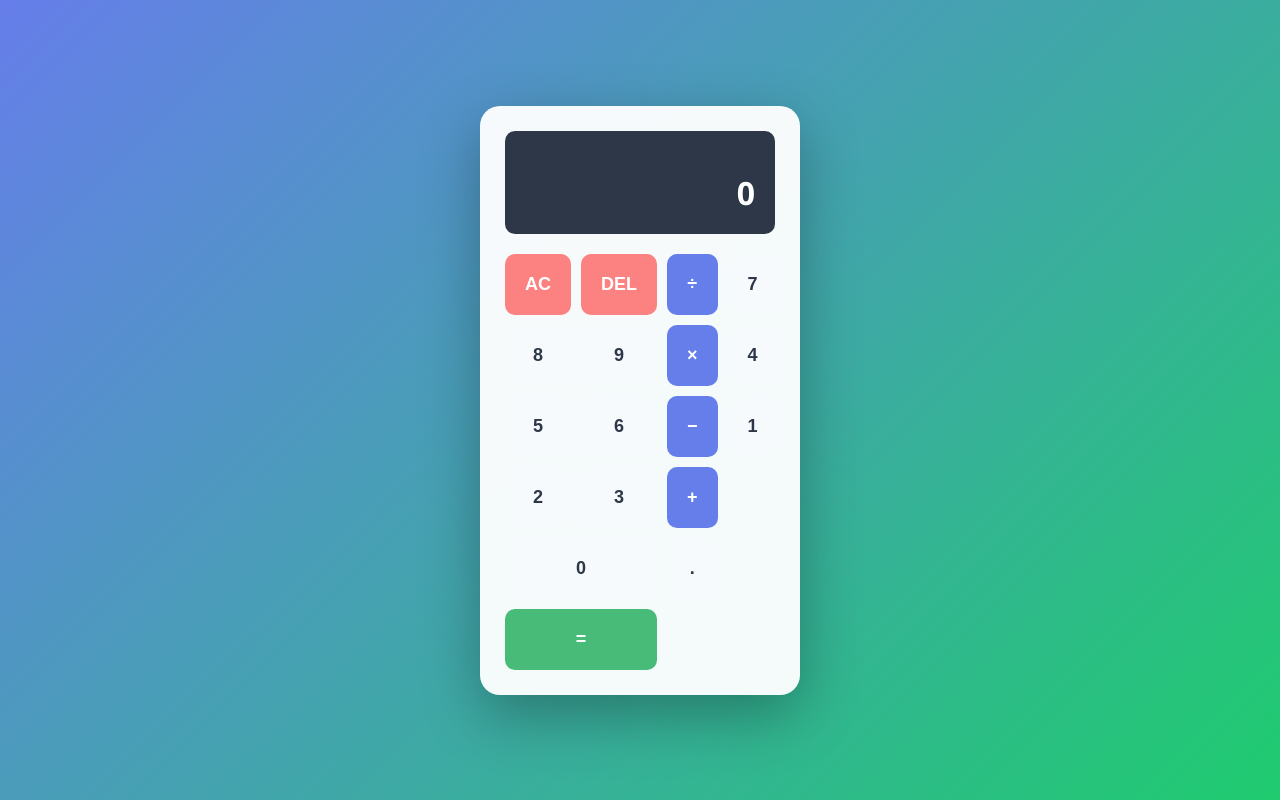
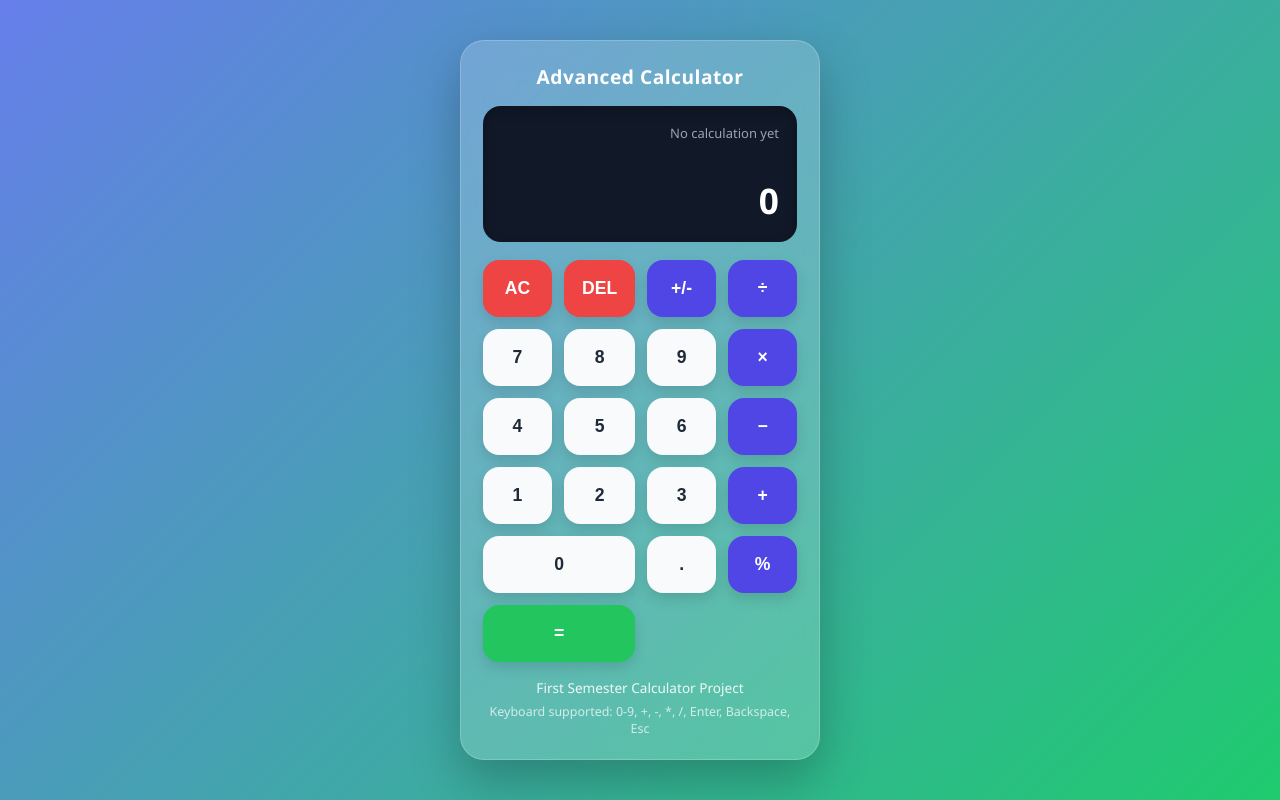
Before and after one commit to Ankit3773/calculator-1st-sem1, a plain HTML site: page index.html in a window 1280 px wide. Drawn offline with Linux system fonts and the light colour scheme.

Commit message:
Update index.html

```diff
--- a/index.html
+++ b/index.html
@@ -1,9 +1,9 @@
 <!DOCTYPE html>
 <html lang="en">
 <head>
-    <meta charset="UTF-8">
-    <meta name="viewport" content="width=device-width, initial-scale=1.0">
-    <title>Calculator</title>
+  <meta charset="UTF-8" />
+  <meta name="viewport" content="width=device-width, initial-scale=1.0" />
+  <title>Advanced Calculator Project</title>
   <style>
     * {
       margin: 0;
@@ -11,191 +11,306 @@
       box-sizing: border-box;
     }
 
+    :root {
+      --bg1: #667eea;
+      --bg2: #1fcb6f;
+      --card: rgba(255, 255, 255, 0.12);
+      --glass: rgba(255, 255, 255, 0.18);
+      --display-bg: #111827;
+      --text-light: #e5e7eb;
+      --text-dark: #1f2937;
+      --number-btn: #f8fafc;
+      --operator-btn: #4f46e5;
+      --operator-hover: #4338ca;
+      --clear-btn: #ef4444;
+      --clear-hover: #dc2626;
+      --equal-btn: #22c55e;
+      --equal-hover: #16a34a;
+      --shadow: 0 20px 50px rgba(0, 0, 0, 0.25);
+    }
+
     body {
-            font-family: 'Segoe UI', Tahoma, Geneva, Verdana, sans-serif;
+      font-family: "Segoe UI", Tahoma, Geneva, Verdana, sans-serif;
+      min-height: 100vh;
       display: flex;
       justify-content: center;
       align-items: center;
-            min-height: 100vh;
-            background: linear-gradient(135deg, #667eea 0%, #1fcb6f 100%);
+      background: linear-gradient(135deg, var(--bg1), var(--bg2));
+      padding: 20px;
     }
 
     .calculator {
-            background: rgba(255, 255, 255, 0.95);
-            padding: 25px;
-            border-radius: 20px;
-            box-shadow: 0 20px 60px rgba(0, 0, 0, 0.3);
-            width: 320px;
+      width: 360px;
+      background: var(--glass);
+      backdrop-filter: blur(16px);
+      border: 1px solid rgba(255, 255, 255, 0.2);
+      border-radius: 24px;
+      box-shadow: var(--shadow);
+      padding: 22px;
+    }
+
+    .title {
+      text-align: center;
+      color: white;
+      margin-bottom: 16px;
+      font-size: 1.2rem;
+      font-weight: 700;
+      letter-spacing: 0.5px;
     }
 
     .display {
-            background: #2d3748;
-            color: #fff;
-            padding: 20px;
-            border-radius: 10px;
-            margin-bottom: 20px;
-            text-align: right;
-            min-height: 80px;
+      background: var(--display-bg);
+      border-radius: 18px;
+      padding: 18px;
+      margin-bottom: 18px;
+      min-height: 110px;
       display: flex;
       flex-direction: column;
       justify-content: space-between;
+      overflow: hidden;
+      box-shadow: inset 0 4px 12px rgba(0, 0, 0, 0.25);
+    }
+
+    .history {
+      font-size: 13px;
+      color: #9ca3af;
+      text-align: right;
+      min-height: 18px;
+      word-wrap: break-word;
     }
 
     .previous {
-            font-size: 14px;
-            color: #a0aec0;
-            min-height: 20px;
+      font-size: 15px;
+      color: #cbd5e1;
+      text-align: right;
+      min-height: 22px;
+      margin-top: 4px;
     }
 
     .current {
-            font-size: 32px;
-            font-weight: bold;
-            word-wrap: break-word;
+      font-size: 2.2rem;
+      color: white;
+      font-weight: 700;
+      text-align: right;
       word-break: break-all;
+      margin-top: 8px;
     }
 
     .buttons {
       display: grid;
       grid-template-columns: repeat(4, 1fr);
-            gap: 10px;
+      gap: 12px;
     }
 
     button {
-            padding: 20px;
-            font-size: 18px;
-            font-weight: 600;
       border: none;
-            border-radius: 10px;
+      border-radius: 16px;
+      padding: 18px;
+      font-size: 1.1rem;
+      font-weight: 700;
       cursor: pointer;
-            transition: all 0.2s;
-            background: #f7fafc;
-            color: #2d3748;
+      transition: all 0.18s ease;
+      box-shadow: 0 6px 14px rgba(0, 0, 0, 0.12);
     }
 
     button:hover {
       transform: translateY(-2px);
-            box-shadow: 0 4px 12px rgba(0, 0, 0, 0.15);
     }
 
     button:active {
-            transform: translateY(0);
+      transform: scale(0.97);
+    }
+
+    .number {
+      background: var(--number-btn);
+      color: var(--text-dark);
     }
 
     .operator {
-            background: #667eea;
+      background: var(--operator-btn);
       color: white;
     }
 
     .operator:hover {
-            background: #5a67d8;
+      background: var(--operator-hover);
     }
 
     .clear {
-            background: #fc8181;
+      background: var(--clear-btn);
       color: white;
     }
 
     .clear:hover {
-            background: #f56565;
+      background: var(--clear-hover);
     }
 
-        .equals {
-            background: #48bb78;
+    .equal {
+      background: var(--equal-btn);
       color: white;
       grid-column: span 2;
     }
 
-        .equals:hover {
-            background: #38a169;
+    .equal:hover {
+      background: var(--equal-hover);
     }
 
     .zero {
       grid-column: span 2;
     }
+
+    .footer {
+      margin-top: 16px;
+      text-align: center;
+      color: white;
+      font-size: 0.85rem;
+      opacity: 0.9;
+    }
+
+    .key-hint {
+      margin-top: 6px;
+      font-size: 0.78rem;
+      opacity: 0.8;
+    }
+
+    @media (max-width: 420px) {
+      .calculator {
+        width: 100%;
+      }
+
+      .current {
+        font-size: 1.8rem;
+      }
+
+      button {
+        padding: 16px;
+      }
+    }
   </style>
 </head>
 <body>
   <div class="calculator">
+    <div class="title">Advanced Calculator</div>
+
     <div class="display">
+      <div class="history" id="history">No calculation yet</div>
       <div class="previous" id="previous"></div>
       <div class="current" id="current">0</div>
     </div>
+
     <div class="buttons">
       <button class="clear" onclick="clearAll()">AC</button>
       <button class="clear" onclick="deleteLast()">DEL</button>
+      <button class="operator" onclick="toggleSign()">+/-</button>
       <button class="operator" onclick="setOperator('/')">÷</button>
 
-            <button onclick="appendNumber('7')">7</button>
-            <button onclick="appendNumber('8')">8</button>
-            <button onclick="appendNumber('9')">9</button>
+      <button class="number" onclick="appendNumber('7')">7</button>
+      <button class="number" onclick="appendNumber('8')">8</button>
+      <button class="number" onclick="appendNumber('9')">9</button>
       <button class="operator" onclick="setOperator('*')">×</button>
 
-            <button onclick="appendNumber('4')">4</button>
-            <button onclick="appendNumber('5')">5</button>
-            <button onclick="appendNumber('6')">6</button>
+      <button class="number" onclick="appendNumber('4')">4</button>
+      <button class="number" onclick="appendNumber('5')">5</button>
+      <button class="number" onclick="appendNumber('6')">6</button>
       <button class="operator" onclick="setOperator('-')">−</button>
 
-            <button onclick="appendNumber('1')">1</button>
-            <button onclick="appendNumber('2')">2</button>
-            <button onclick="appendNumber('3')">3</button>
+      <button class="number" onclick="appendNumber('1')">1</button>
+      <button class="number" onclick="appendNumber('2')">2</button>
+      <button class="number" onclick="appendNumber('3')">3</button>
       <button class="operator" onclick="setOperator('+')">+</button>
 
-            <button class="zero" onclick="appendNumber('0')">0</button>
-            <button onclick="appendNumber('.')">.</button>
-            <button class="equals" onclick="calculate()">=</button>
+      <button class="number zero" onclick="appendNumber('0')">0</button>
+      <button class="number" onclick="appendNumber('.')">.</button>
+      <button class="operator" onclick="percentage()">%</button>
+      <button class="equal" onclick="calculate()">=</button>
+    </div>
+
+    <div class="footer">
+      First Semester Calculator Project
+      <div class="key-hint">Keyboard supported: 0-9, +, -, *, /, Enter, Backspace, Esc</div>
     </div>
   </div>
 
   <script>
-        let current = '0';
-        let previous = '';
+    let current = "0";
+    let previous = "";
     let operator = null;
     let shouldResetScreen = false;
+    let lastCalculation = "No calculation yet";
 
-        const currentDisplay = document.getElementById('current');
-        const previousDisplay = document.getElementById('previous');
+    const currentDisplay = document.getElementById("current");
+    const previousDisplay = document.getElementById("previous");
+    const historyDisplay = document.getElementById("history");
 
     function updateDisplay() {
-            currentDisplay.textContent = current;
+      currentDisplay.textContent = formatDisplayNumber(current);
+
       if (previous && operator) {
-                previousDisplay.textContent = `${previous} ${getOperatorSymbol(operator)}`;
+        previousDisplay.textContent = `${formatDisplayNumber(previous)} ${getOperatorSymbol(operator)}`;
       } else {
-                previousDisplay.textContent = '';
+        previousDisplay.textContent = "";
       }
+
+      historyDisplay.textContent = lastCalculation;
+    }
+
+    function formatDisplayNumber(value) {
+      if (value === "Error") return value;
+      if (value === "") return "0";
+
+      const num = Number(value);
+      if (isNaN(num)) return value;
+
+      return num.toLocaleString("en-US", {
+        maximumFractionDigits: 10
+      });
     }
 
     function getOperatorSymbol(op) {
-            const symbols = {'+': '+', '-': '−', '*': '×', '/': '÷'};
+      const symbols = {
+        "+": "+",
+        "-": "−",
+        "*": "×",
+        "/": "÷"
+      };
       return symbols[op] || op;
     }
 
     function appendNumber(num) {
+      if (current === "Error") {
+        current = "0";
+      }
+
       if (shouldResetScreen) {
-                current = '';
+        current = "";
         shouldResetScreen = false;
       }
 
-            if (num === '.' && current.includes('.')) return;
-            if (current === '0' && num !== '.') {
+      if (num === "." && current.includes(".")) return;
+
+      if (current === "0" && num !== ".") {
         current = num;
       } else {
         current += num;
       }
+
       updateDisplay();
     }
 
     function setOperator(op) {
+      if (current === "Error") return;
+
       if (operator !== null && !shouldResetScreen) {
         calculate();
       }
+
+      previous = current;
       operator = op;
-            previous = current;
       shouldResetScreen = true;
       updateDisplay();
     }
 
     function calculate() {
-            if (operator === null || shouldResetScreen) return;
+      if (operator === null || shouldResetScreen || current === "Error") return;
 
       const prev = parseFloat(previous);
       const curr = parseFloat(current);
@@ -203,46 +318,103 @@
       if (isNaN(prev) || isNaN(curr)) return;
 
       let result;
+
       switch (operator) {
-                case '+':
+        case "+":
           result = prev + curr;
           break;
-                case '-':
+        case "-":
           result = prev - curr;
           break;
-                case '*':
+        case "*":
           result = prev * curr;
           break;
-                case '/':
-                    result = curr === 0 ? 'Error' : prev / curr;
+        case "/":
+          if (curr === 0) {
+            result = "Error";
+          } else {
+            result = prev / curr;
+          }
           break;
         default:
           return;
       }
 
+      if (result !== "Error") {
+        result = parseFloat(result.toFixed(10)).toString();
+        lastCalculation = `${formatDisplayNumber(previous)} ${getOperatorSymbol(operator)} ${formatDisplayNumber(current)} = ${formatDisplayNumber(result)}`;
+      } else {
+        lastCalculation = "Cannot divide by zero";
+      }
+
       current = result.toString();
       operator = null;
-            previous = '';
+      previous = "";
       shouldResetScreen = true;
       updateDisplay();
     }
 
     function clearAll() {
-            current = '0';
-            previous = '';
+      current = "0";
+      previous = "";
       operator = null;
       shouldResetScreen = false;
+      lastCalculation = "No calculation yet";
       updateDisplay();
     }
 
     function deleteLast() {
-            if (current.length === 1) {
-                current = '0';
+      if (shouldResetScreen || current === "Error") {
+        current = "0";
+        shouldResetScreen = false;
+        updateDisplay();
+        return;
+      }
+
+      if (current.length <= 1 || (current.length === 2 && current.startsWith("-"))) {
+        current = "0";
       } else {
         current = current.slice(0, -1);
       }
+
       updateDisplay();
     }
+
+    function toggleSign() {
+      if (current === "Error") return;
+      if (current === "0") return;
+
+      current = (parseFloat(current) * -1).toString();
+      updateDisplay();
+    }
+
+    function percentage() {
+      if (current === "Error") return;
+
+      current = (parseFloat(current) / 100).toString();
+      updateDisplay();
+    }
+
+    document.addEventListener("keydown", function (event) {
+      const key = event.key;
+
+      if (!isNaN(key)) {
+        appendNumber(key);
+      } else if (key === ".") {
+        appendNumber(".");
+      } else if (key === "+" || key === "-" || key === "*" || key === "/") {
+        setOperator(key);
+      } else if (key === "Enter" || key === "=") {
+        event.preventDefault();
+        calculate();
+      } else if (key === "Backspace") {
+        deleteLast();
+      } else if (key === "Escape") {
+        clearAll();
+      } else if (key === "%") {
+        percentage();
+      }
+    });
 
     updateDisplay();
   </script>
```
Lines whose indentation alone changed are shown as unchanged.
